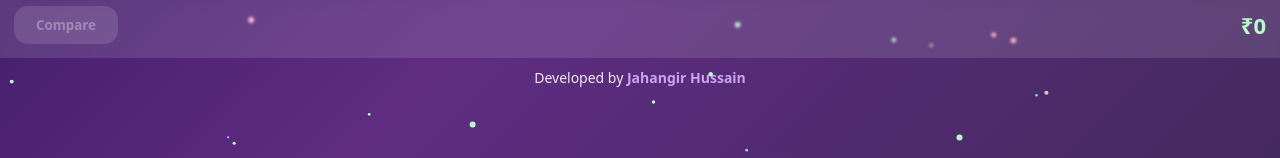
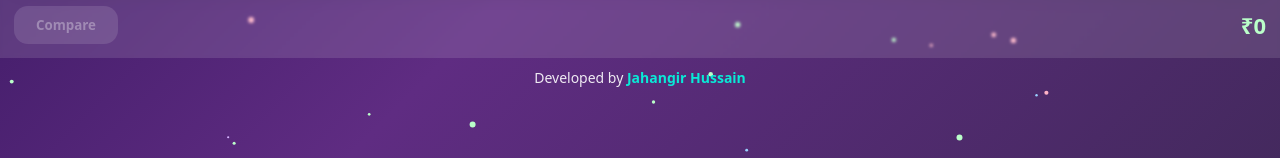
Before and after one commit to techgurubh/money-calculator, a plain HTML site: page index.html in a window 1280 px wide. Shown: the part 534-692 px from the top of the page. Drawn offline with Linux system fonts and the light colour scheme.

Commit message:
Update style.css

```diff
--- a/style.css
+++ b/style.css
@@ -167,7 +167,7 @@ header, .card, .footer, .credit {
 }
 
 .credit a {
-  color: #d6b3ff;
+  color: #00FFE1;
   text-decoration: none;
   font-weight: 600;
 }
```
